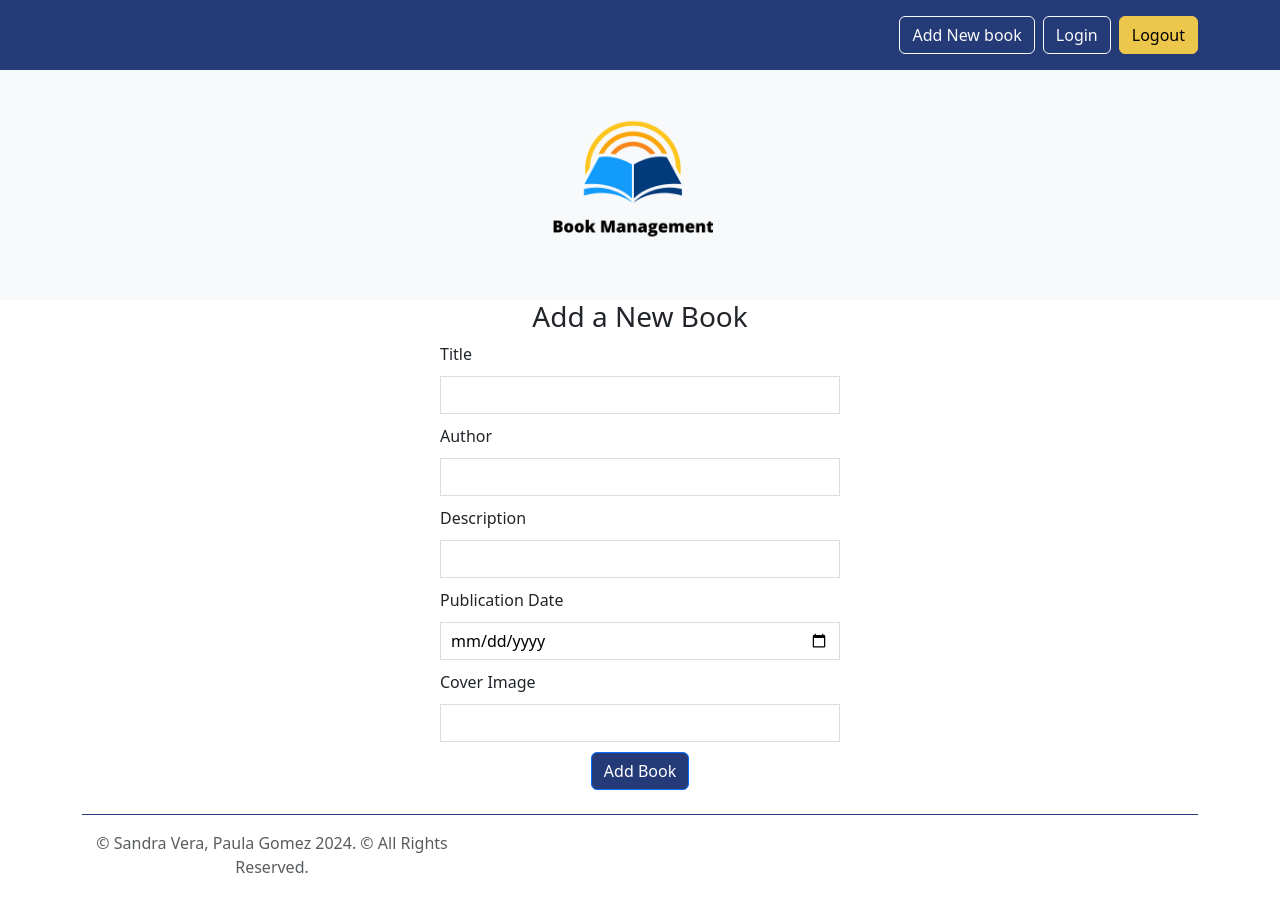
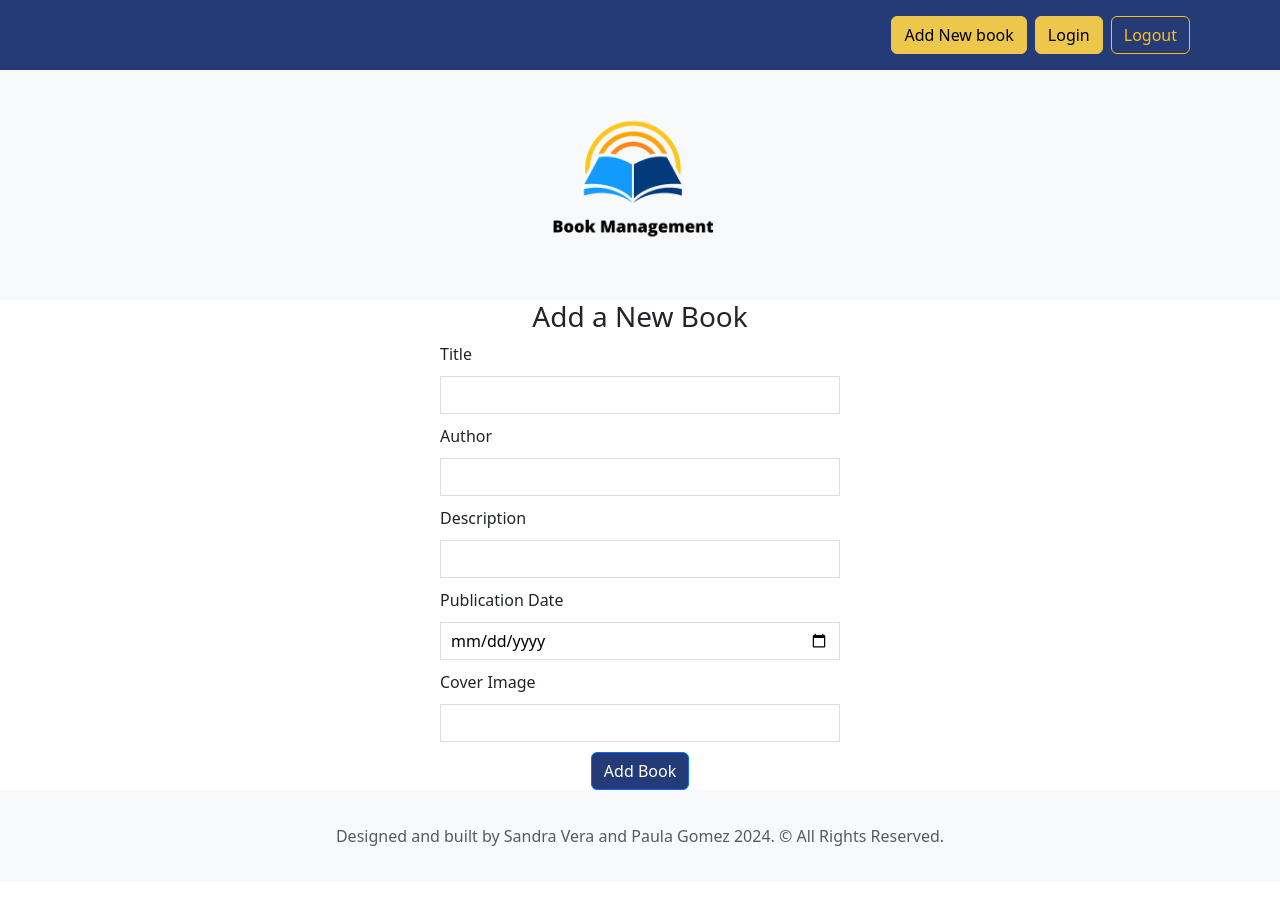
Before and after one commit to sandra-vera1/BookManagement, a React (Create React App) app in the folder frontend/: page /Create in a window 1280 px wide. Shown: the top 912 px of the page. After the commit the page ends 882 px from the top, so only its background shows below. Built offline with nearby package versions, Linux system fonts and the light colour scheme.

Commit message:
Minor changes in CSS code.

```diff
--- a/frontend/src/components/Footer.js
+++ b/frontend/src/components/Footer.js
@@ -1,22 +1,11 @@
 const Footer = () => {
     return (
-        <div className="container">
-        <footer className="d-flex flex-wrap justify-content-between align-items-center py-3 my-4 border-top">
-          <div className="col-md-4 d-flex align-items-center">
-            <a href="/" className="mb-3 me-2 mb-md-0 text-body-secondary text-decoration-none lh-1">
-              {/* <svg class="bi" width="30" height="24"><use xlink:href="#bootstrap"/></svg> */}
-            </a>
-            <span className="mb-3 mb-md-0 text-body-secondary">&copy; Sandra Vera, Paula Gomez 2024. © All Rights Reserved.</span>
-          </div>
-
-          <ul className="nav col-md-4 justify-content-end list-unstyled d-flex">
-            {/* <li class="ms-3"><a class="text-body-secondary" href="#"><svg class="bi" width="24" height="24"><use xlink:href="#twitter"/></svg></a></li>
-            <li class="ms-3"><a class="text-body-secondary" href="#"><svg class="bi" width="24" height="24"><use xlink:href="#instagram"/></svg></a></li>
-            <li class="ms-3"><a class="text-body-secondary" href="#"><svg class="bi" width="24" height="24"><use xlink:href="#facebook"/></svg></a></li> */}
-          </ul>
+        <footer className="bg-light text-center text-body-secondary mt-auto">
+            <div className="container p-4">
+                <span>Designed and built by Sandra Vera and Paula Gomez 2024. © All Rights Reserved.</span>
+            </div>
         </footer>
-      </div>
-          );
-}
+    );
+};
 
 export default Footer;
--- a/frontend/src/components/Logo.js
+++ b/frontend/src/components/Logo.js
@@ -6,7 +6,7 @@ const Logo = () => {
         <nav className="navbar bg-body-tertiary p-0">
         <div className="container d-flex justify-content-center">
             <Link to="/">
-                <img src={sunbook} alt="Bootstrap" width="50" height="24" className="d-block" />
+                    <img src={sunbook} class="img-fluid" className="d-block" />
             </Link>
         </div>
     </nav>
--- a/frontend/src/components/Navbar.js
+++ b/frontend/src/components/Navbar.js
@@ -3,7 +3,7 @@ import { Link } from "react-router-dom";
 const Navbar = () => {
     return (
     <header className="p-3 text-bg-dark">
-    <div className="container">
+            <div className="container">
       <div className="d-flex flex-wrap align-items-center justify-content-center justify-content-lg-start">
         <a href="/" className="d-flex align-items-center mb-2 mb-lg-0 text-white text-decoration-none">
           {/* <svg class="bi me-2" width="40" height="32" role="img" aria-label="Bootstrap"><use xlink:href="#bootstrap"/></svg> */}
@@ -22,9 +22,9 @@ const Navbar = () => {
         </form>
 
         <div className="text-end">
-        <Link to="/Create"><button type="button" className="btn btn-outline-light me-2">Add New book</button></Link>
-        <Link to="/Login"><button type="button" className="btn btn-outline-light me-2">Login</button></Link>
-        <button type="button" className="btn btn-warning">Logout</button>
+                        <Link to="/Create"><button type="button" className="btn btn-warning me-2">Add New book</button></Link>
+                        <Link to="/Login"><button type="button" className="btn btn-warning me-2">Login</button></Link>
+                        <button type="button" className="btn btn-outline-warning me-2">Logout</button>
         </div>
       </div>
     </div>
--- a/frontend/src/index.css
+++ b/frontend/src/index.css
@@ -32,9 +32,8 @@ footer {
 }
 
 /*buttons:*/
-.text-bg-dark, .btn{
+.text-bg-dark, .btn {
     background-color: #243b77 !important;
-
 }
 
 .btn-warning{
@@ -79,9 +78,10 @@ footer {
         margin-bottom: 25px;
  }
 
-.btnsearch{
+.btnsearch {
     max-width: 100px; /* Establece un ancho máximo */
     width: auto;
+    justify-content: center;
 }
 /* books container: */
 .cover-book {
@@ -121,6 +121,7 @@ img {
   align-items: flex-start;
   text-align: left;
   gap: 10px;
+
 }
 
 .buttons {
@@ -128,10 +129,14 @@ img {
     flex-direction: column;
     align-items: center;
     margin-left: 15px;
+
 }
 
  .buttons button {
         margin: 15px 0;
+        width: 74px;
+        height: 38px;
+        justify-content: center;
  }
 
 /*create page:*/
--- a/frontend/src/pages/Collection.js
+++ b/frontend/src/pages/Collection.js
@@ -100,7 +100,7 @@ const Collection = () => {
                 <div className="filters"> {/* Container for the search input and filter options */}
                     <input
                         type="text"
-                        placeholder="Search books"
+                        placeholder="           Search books"
                         value={search}
                         onChange={(e) => setSearch(e.target.value)}
                     />
@@ -111,8 +111,7 @@ const Collection = () => {
                                 name="titleFilter"
                                 checked={filterOptions.titleFilter}
                                 onChange={FilterChange}
-                            />
-                            Title
+                            />&nbsp;Title
                         </label>
                         <label>
                             <input
@@ -121,7 +120,7 @@ const Collection = () => {
                                 checked={filterOptions.authorFilter}
                                 onChange={FilterChange}
                             />
-                            Author
+                            &nbsp;Author
                         </label>
                         <label>
                             <input
@@ -130,7 +129,7 @@ const Collection = () => {
                                 checked={filterOptions.descriptionFilter}
                                 onChange={FilterChange}
                             />
-                            Keyword
+                            &nbsp;Keyword
                         </label>
                         <label>
                             <input
@@ -139,7 +138,7 @@ const Collection = () => {
                                 checked={filterOptions.dateFilter}
                                 onChange={FilterChange}
                             />
-                            Publication Date
+                            &nbsp;Publication Date
                         </label>
                     </div>
                     <button className="btn btn-primary d-inline-flex align-items-center btnsearch" onClick={handleSearch}>Search</button> {/* Button to do the search */}
```
Lines whose indentation alone changed are shown as unchanged.
